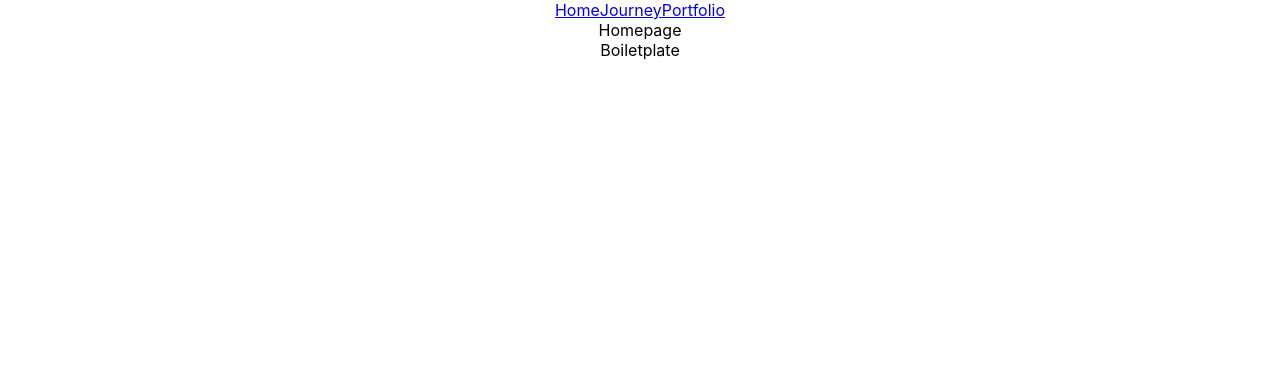
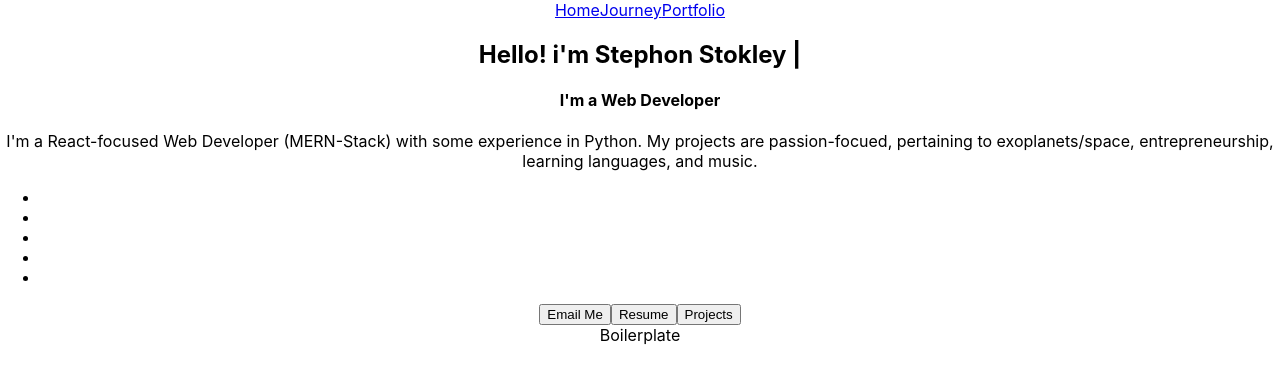
Before and after one commit to TheLonerCoder/Thelonercoderportfolio, a React (Create React App) app in the folder loner-coder/: page / in a window 1280 px wide. Shown: the top 384 px of the page. Built offline with nearby package versions, Linux system fonts and the light colour scheme.

Commit message:
homepage boiler

```diff
--- a/loner-coder/src/components/navbar.js
+++ b/loner-coder/src/components/navbar.js
@@ -13,6 +13,9 @@ import ErrorPage from './pages/error';
 
 
 
+
+
+
 function Navbar () {
     return (
         // <ul className="navbar">
@@ -21,23 +24,39 @@ function Navbar () {
         //     <li><a href=''>Portfolio</a></li>
         // </ul>
 
+
+
         <Router>
 
             <nav>
                 <Link to='/'>Home</Link>
                 <Link to='/journey'>Journey</Link>
                 <Link to='/portfolio'>Portfolio</Link>
+                {/* {profileArray.map(item => {
+                    return (<Link to='/portfolio/:{item}'>{item}</Link>)
+                })} */}
             </nav>
 
             <Routes>
                 <Route path='/' element={<Home />}/>
                 <Route path='/journey' element={<Journey/ >}/>
                 <Route path='/portfolio' element={<Portfolio />}/>
+                <Route path='/portfolio' element={<Portfolio />}/>
                 <Route path='*' element={<ErrorPage />}/>
+                {/* {profileArray.map(item => {
+                    return (<Route path='/por' element={<Portfolio/>}>{item}</Route>)
+                })} */}
             </Routes>
 
 
-            <footer>Boiletplate</footer>
+            <footer>
+            Boilerplate
+
+            </footer>
+            {/* <div>{testProfile.one}</div>
+
+
+            <div>{Object.keys(testProfile).length}</div> */}
         </Router>
 
     )
--- a/loner-coder/src/components/pages/home.js
+++ b/loner-coder/src/components/pages/home.js
@@ -4,7 +4,28 @@ import React from 'react'
 // rcfe
 function Home() {
   return (
-    <div>Homepage</div>
+    <div>
+        <header>
+            <h2>Hello! i'm <span id="name">Stephon Stokley |</span></h2>
+            <h4>I'm a Web Developer</h4>
+        </header>
+
+        <article>
+            <p>I'm a React-focused Web Developer (MERN-Stack) with some experience in Python. My projects are passion-focued, pertaining to exoplanets/space, entrepreneurship, learning languages, and music.</p>
+
+            <ul>
+                <li><a href=""></a></li>
+                <li><a href=""></a></li>
+                <li><a href=""></a></li>
+                <li><a href=""></a></li>
+                <li><a href=""></a></li>
+            </ul>
+
+            <button>Email Me</button>
+            <button>Resume</button>
+            <button>Projects</button>
+        </article>
+    </div>
   )
 }
 
```
